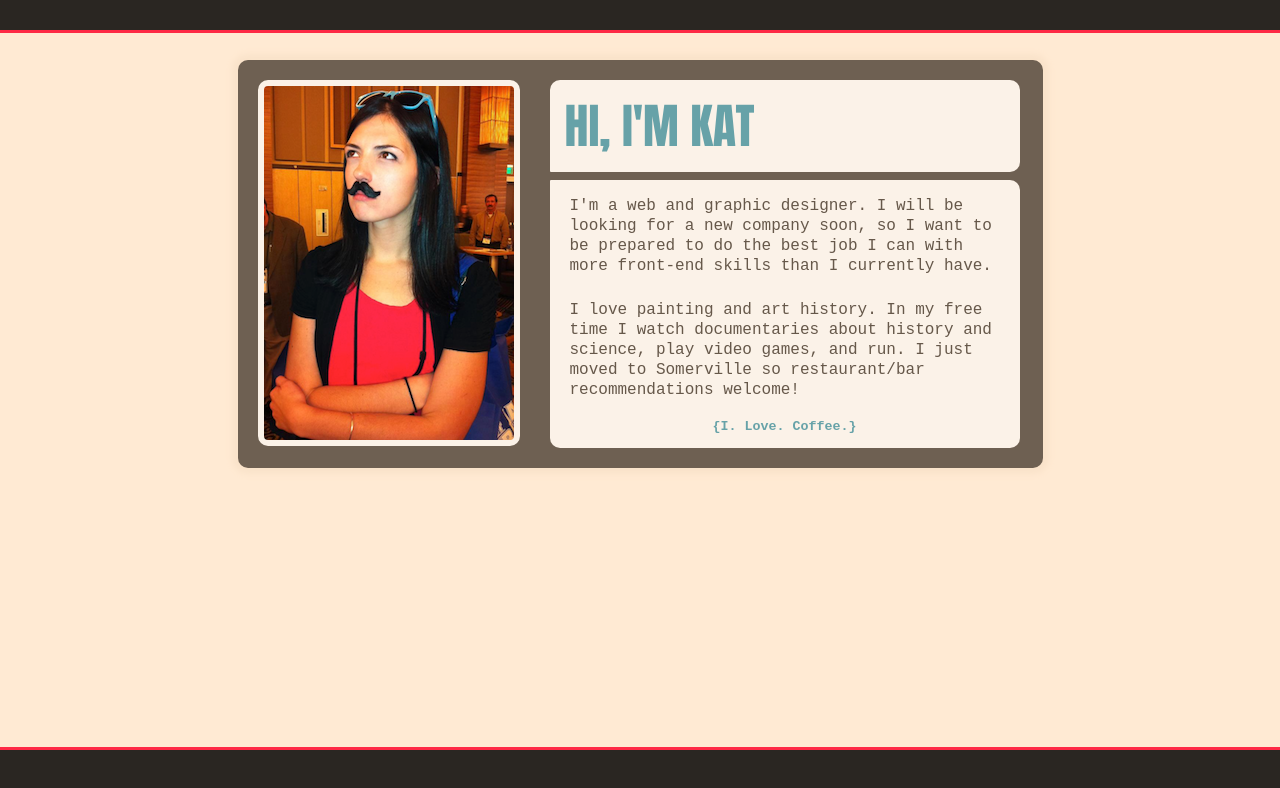
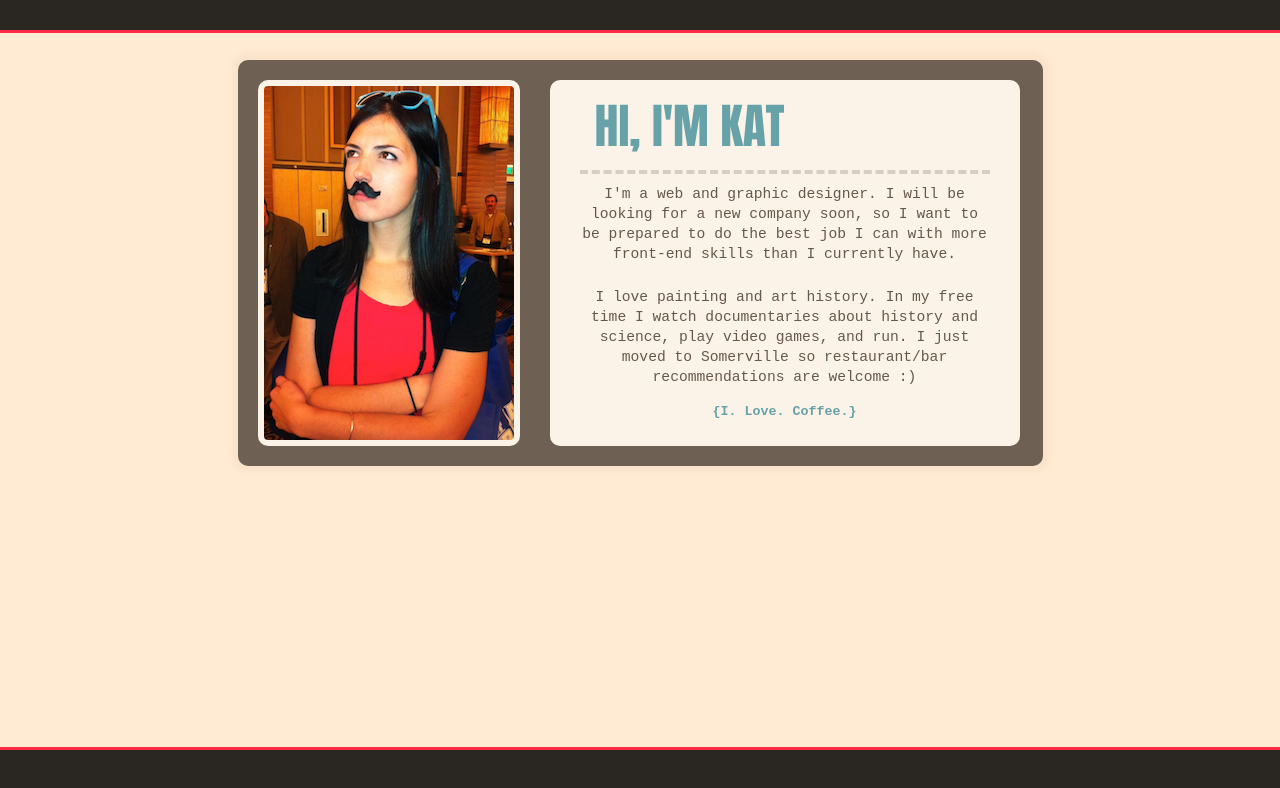
Before and after one commit to copernica/copernica.github.com, a plain HTML site: page index.html in a window 1280 px wide. Drawn offline with Linux system fonts and the light colour scheme.

Commit message:
changed css/html right side

```diff
--- a/assets/css/styles.css
+++ b/assets/css/styles.css
@@ -31,20 +31,20 @@ body{
 	box-shadow: 0px 0px 6px 6px #fae3ca;
 }
 .headline{
-	width:440px;
+	width:380px;
+	height: 90px;
 	float:left;
 	margin-left:30px;
-	margin-bottom: 8px;
-	background-color: #fbf2e8;
+	margin-bottom: 10px;
+	border-bottom: 4px dashed #d8cdc3;
 	padding: 0px 15px 0px 15px;
 	text-align: justify;
-	border-radius: 10px 10px 10px 1px;
 }
 .headline h2{
 	font-family: Impact, Charcoal, sans-serif;
 	font-size: 36pt;
 	color: #67a2a8;
-	line-height: 9pt;
+	line-height: 10pt;
 }
 #content .img-module{
 	position: relative;
@@ -57,17 +57,19 @@ body{
 }
 #content .story-module{
 	width:470px;
+	height: 366px;
 	float:left;
 	margin-left:30px;
 	background-color: #fbf2e8;
-	border-radius: 1px 10px 10px 10px;
+	border-radius: 10px 10px 10px 10px;
 }
 #content .story-module p{
 	font-family: "Courier New", Courier, monospace;
-	font-size: 12pt;
+	font-size: 11pt;
 	color: #66584a;
-	padding: 0px 20px 8px 20px;
+	padding: 0px 30px 8px 30px;
 	line-height: 20px;
+	text-align: center;
 }
 .coffee{
 	font-family: "Courier New", Courier, monospace;
--- a/index.html
+++ b/index.html
@@ -7,11 +7,11 @@
 	<div class="foot"></div>
   	  <div id="content">
 
-  	    <div class="img-module"></div>
+  	    <div class="img-module"></div><div class="story-module">
   	    <div class="headline"><h2>HI, I'M KAT</h2></div>
-  	    <div class="story-module">
+
 	      <p>I'm a web and graphic designer. I will be looking for a new company soon, so I want to be prepared to do the best job I can with more front-end skills than I currently have.</p>
-	      <p>I love painting and art history. In my free time I watch documentaries about history and science, play video games, and run. I just moved to Somerville so restaurant/bar recommendations welcome!<div class="coffee">{I. Love. Coffee.}</div></p>
+	      <p>I love painting and art history. In my free time I watch documentaries about history and science, play video games, and run. I just moved to Somerville so restaurant/bar recommendations are welcome :)<div class="coffee">{I. Love. Coffee.}</div></p>
 	    </div>
 	    <div style="clear: both"></div>
 	 </div>
```
